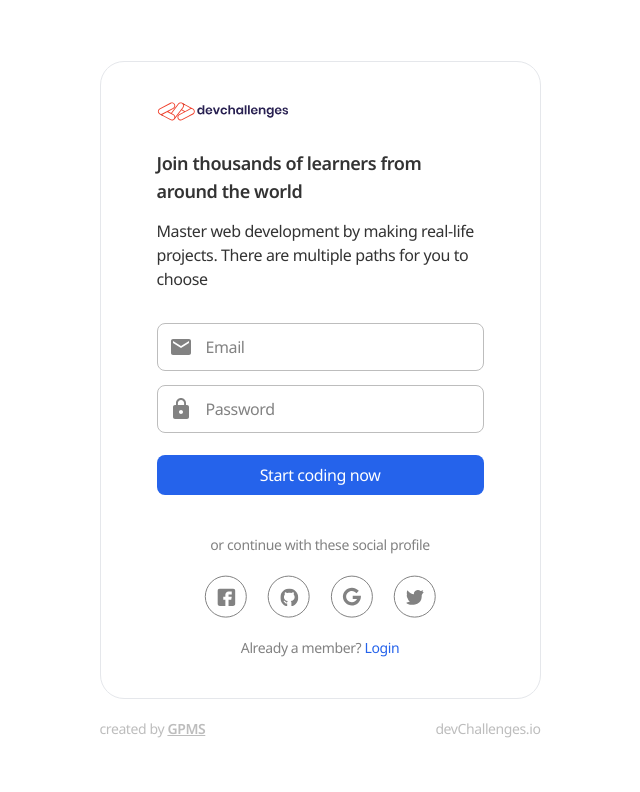
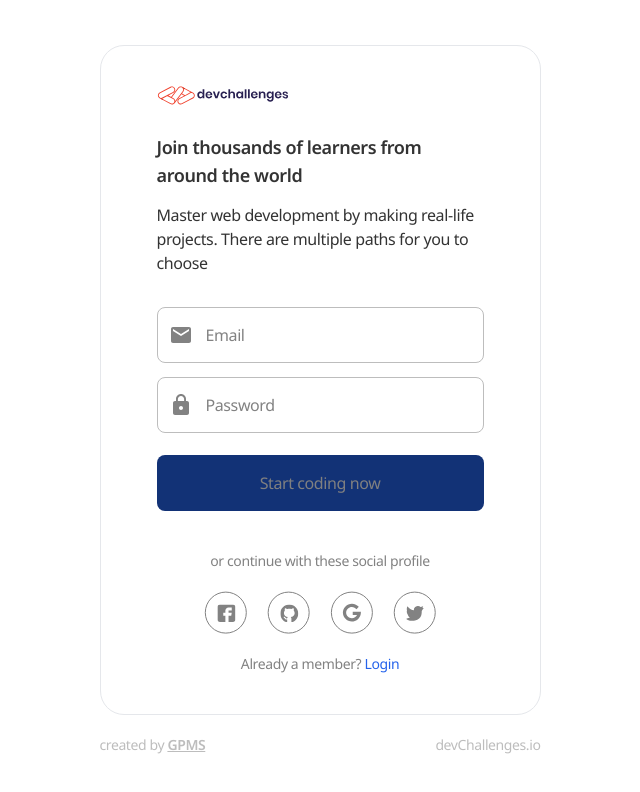
Before and after one commit to GPMS/authentication-app, a React (Vite) app in the folder frontend/: page /register in a window 1280 px wide. Shown: the top 792 px of the page, without its empty margins (320-960 px from the left). Built offline with nearby package versions, Linux system fonts and the light colour scheme.

Commit message:
feat: use React Hook Form instead of useState

```diff
--- a/frontend/package.json
+++ b/frontend/package.json
@@ -13,6 +13,7 @@
     "axios": "^1.5.0",
     "react": "^18.2.0",
     "react-dom": "^18.2.0",
+    "react-hook-form": "^7.51.0",
     "react-icons": "^4.10.1",
     "react-router-dom": "^6.15.0",
     "sonner": "^1.2.0",
--- a/frontend/src/components/AuthForm.tsx
+++ b/frontend/src/components/AuthForm.tsx
@@ -1,8 +1,8 @@
-import { useState } from 'react';
 import { Link, useNavigate } from 'react-router-dom';
 import { MdEmail, MdLock } from 'react-icons/md';
 import { AxiosError } from 'axios';
 import { toast } from 'sonner';
+import { useForm, SubmitHandler } from 'react-hook-form';
 
 import { AuthService } from '../services';
 import { SocialLogin } from './SocialLogin';
@@ -13,20 +13,13 @@ function AuthForm({ isRegister }: { isRegister: boolean }) {
   const { setToken } = useToken();
   const navigate = useNavigate();
 
-  const [formData, setFormData] = useState<UserDTO>({
-    email: '',
-    password: '',
-  });
+  const {
+    handleSubmit,
+    register,
+    formState: { errors, isValid, isDirty },
+  } = useForm<UserDTO>();
 
-  function handleChange(e: React.ChangeEvent<HTMLInputElement>) {
-    setFormData((oldData) => ({
-      ...oldData,
-      [e.target.name]: e.target.value,
-    }));
-  }
-
-  async function handleSubmit(e: React.FormEvent<HTMLFormElement>) {
-    e.preventDefault();
+  const onSubmit: SubmitHandler<UserDTO> = async (formData) => {
     toast.promise(
       async () => {
         try {
@@ -49,43 +42,53 @@ function AuthForm({ isRegister }: { isRegister: boolean }) {
         success: 'Redirecting...',
       },
     );
-  }
+  };
   return (
     <>
-      <form className="grid mt-8 gap-3.5 auto-rows-[3rem]" onSubmit={handleSubmit}>
+      <form
+        className="flex flex-col mt-8 gap-3.5 auto-rows-[3rem]"
+        onSubmit={handleSubmit(onSubmit)}
+      >
+        <div>
           <div className="relative text-[#828282]">
             <MdEmail
               className="text-inherit absolute w-[24px] h-[24px] left-[12px] -translate-y-1/2 top-1/2"
               name={'email-icon'}
             />
             <input
-            className="placeholder:text-inherit border border-[#BDBDBD] rounded-lg w-full h-full pl-12 bg-transparent"
+              className="placeholder:text-inherit border border-[#BDBDBD] rounded-lg w-full h-full pl-12 bg-transparent py-4"
               type="email"
-            name="email"
               placeholder="Email"
-            id=""
-            value={formData.email}
-            onChange={handleChange}
-            required
+              {...register('email', {
+                required: 'Email is required',
+              })}
             />
           </div>
+          {errors.email && <p className="text-red-400">{errors.email.message}</p>}
+        </div>
+
+        <div>
           <div className="relative text-[#828282]">
             <MdLock
               className="text-inherit absolute w-[24px] h-[24px] left-[12px] -translate-y-1/2 top-1/2"
               name={'password-icon'}
             />
             <input
-            className="placeholder:text-inherit border border-[#BDBDBD] rounded-lg w-full h-full pl-12 bg-transparent"
+              className="placeholder:text-inherit border border-[#BDBDBD] rounded-lg w-full h-full pl-12 bg-transparent py-4"
               type="password"
-            name="password"
               placeholder="Password"
-            id=""
-            value={formData.password}
-            onChange={handleChange}
-            required
+              {...register('password', {
+                required: 'Password is required',
+              })}
             />
           </div>
-        <button className="bg-blue-600 mt-2 rounded-lg text-white">
+          {errors.password && <p className="text-red-400">{errors.password.message}</p>}
+        </div>
+
+        <button
+          className="bg-blue-600 mt-2 rounded-lg text-white disabled:brightness-50 py-4"
+          disabled={!isDirty || !isValid}
+        >
           {isRegister ? 'Start coding now' : 'Login'}
         </button>
       </form>
--- a/frontend/src/components/PersonalInfoEditForm.tsx
+++ b/frontend/src/components/PersonalInfoEditForm.tsx
@@ -1,8 +1,8 @@
-import { useState } from 'react';
 import { useNavigate } from 'react-router-dom';
 import { MdCameraAlt } from 'react-icons/md';
 import { AxiosError } from 'axios';
 import { toast } from 'sonner';
+import { useForm, SubmitHandler } from 'react-hook-form';
 
 import { useToken } from '../hooks/useToken';
 import { User } from '../types';
@@ -10,18 +10,15 @@ import { UserService } from '../services';
 
 export function PersonalInfoEditForm({ user }: { user: User }) {
   const navigate = useNavigate();
-  const [formData, setFormData] = useState<Partial<User> | null>(user);
   const { setToken } = useToken();
 
-  function handleChange(e: React.ChangeEvent<HTMLInputElement | HTMLTextAreaElement>) {
-    setFormData((old) => ({
-      ...old!,
-      [e.target.name]: e.target.value,
-    }));
-  }
+  const {
+    handleSubmit,
+    register,
+    formState: { errors, isValid, isDirty },
+  } = useForm<Partial<User>>();
 
-  async function handleSubmit(e: React.FormEvent<HTMLFormElement>) {
-    e.preventDefault();
+  const onSubmit: SubmitHandler<Partial<User>> = async (formData) => {
     toast.promise(
       async () => {
         try {
@@ -49,15 +46,16 @@ export function PersonalInfoEditForm({ user }: { user: User }) {
         loading: 'Loading...',
       },
     );
-  }
+  };
 
   return (
-    <form className="space-y-6 text-[13px]" onSubmit={(e) => handleSubmit(e)}>
+    <form className="space-y-6 text-[13px]" onSubmit={handleSubmit(onSubmit)}>
+      <div>
         <div className="flex items-center gap-7 my-6">
           <div className="relative">
             <img
               className="rounded-lg"
-            src={formData?.photo ?? user?.photo ?? 'https://source.unsplash.com/random/72x72?sig=1'}
+              src={user?.photo ?? 'https://source.unsplash.com/random/72x72?sig=1'}
               width={72}
               height={72}
               alt="profile picture"
@@ -69,12 +67,13 @@ export function PersonalInfoEditForm({ user }: { user: User }) {
           </div>
           <input
             className="text-[#828282] px-2 border rounded-xl border-[#828282] bg-transparent hover:text-black dark:hover:text-white max-w-full"
-          name="photo"
+            {...register('photo')}
             placeholder="CHANGE PHOTO"
             id="photo"
             size={40}
-          onChange={handleChange}
           />
+        </div>
+        {errors.photo && <p className="text-red-400">{errors.photo.message}</p>}
       </div>
       <div>
         <label>
@@ -82,24 +81,22 @@ export function PersonalInfoEditForm({ user }: { user: User }) {
           <input
             className="block w-full max-w-[375px] p-4 mt-1 rounded-xl bg-transparent border border-[#828282]"
             type="text"
-            name="name"
+            {...register('name')}
             placeholder="Enter your name..."
-            value={formData!.name}
-            onChange={handleChange}
           />
         </label>
+        {errors.name && <p className="text-red-400">{errors.name.message}</p>}
       </div>
       <div>
         <label>
           Bio
           <textarea
             className="block w-full max-w-[375px] p-4 mt-1 rounded-xl bg-transparent border border-[#828282]"
-            name="bio"
+            {...register('bio')}
             placeholder="Nice to meet you"
-            value={formData!.bio}
-            onChange={handleChange}
           ></textarea>
         </label>
+        {errors.bio && <p className="text-red-400">{errors.bio.message}</p>}
       </div>
       <div>
         <label>
@@ -107,12 +104,11 @@ export function PersonalInfoEditForm({ user }: { user: User }) {
           <input
             className="block w-full max-w-[375px] p-4 mt-1 rounded-xl bg-transparent border border-[#828282]"
             type="text"
-            name="phone"
+            {...register('phone')}
             placeholder="(55) 92321-1231"
-            value={formData!.phone}
-            onChange={handleChange}
           />
         </label>
+        {errors.phone && <p className="text-red-400">{errors.phone.message}</p>}
       </div>
       <div>
         <label>
@@ -120,12 +116,11 @@ export function PersonalInfoEditForm({ user }: { user: User }) {
           <input
             className="block w-full max-w-[375px] p-4 mt-1 rounded-xl bg-transparent border border-[#828282]"
             type="email"
-            name="email"
+            {...register('email')}
             placeholder="myemail@ssss.com"
-            value={formData!.email}
-            onChange={handleChange}
           />
         </label>
+        {errors.email && <p className="text-red-400">{errors.email.message}</p>}
       </div>
       <div>
         <label>
@@ -133,14 +128,18 @@ export function PersonalInfoEditForm({ user }: { user: User }) {
           <input
             className="block w-full max-w-[375px] p-4 mt-1 rounded-xl bg-transparent border border-[#828282]"
             type="text"
-            name="password"
+            {...register('password')}
             placeholder="*******"
-            value={formData!.password}
-            onChange={handleChange}
           />
         </label>
+        {errors.password && <p className="text-red-400">{errors.password.message}</p>}
       </div>
-      <button className="bg-blue-600 mt-1 py-2 px-6 rounded-lg text-white">Save</button>
+      <button
+        className="bg-blue-600 mt-1 py-2 px-6 rounded-lg text-white disabled:brightness-50"
+        disabled={!isDirty || !isValid}
+      >
+        Save
+      </button>
     </form>
   );
 }
```
Also changed, not shown: 1 other file (tests, documents, lock files or other folders). Lines whose indentation alone changed are shown as unchanged.
